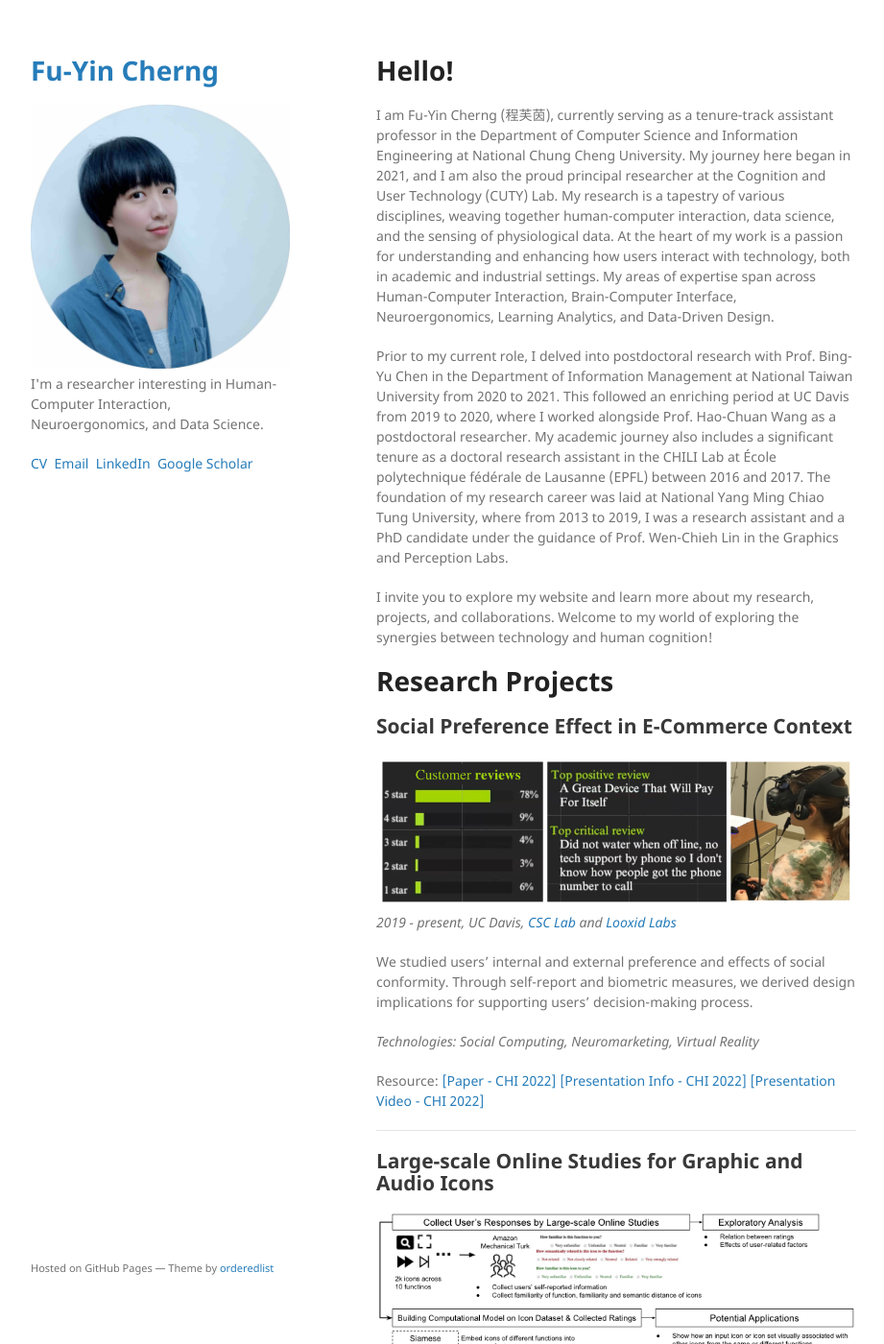
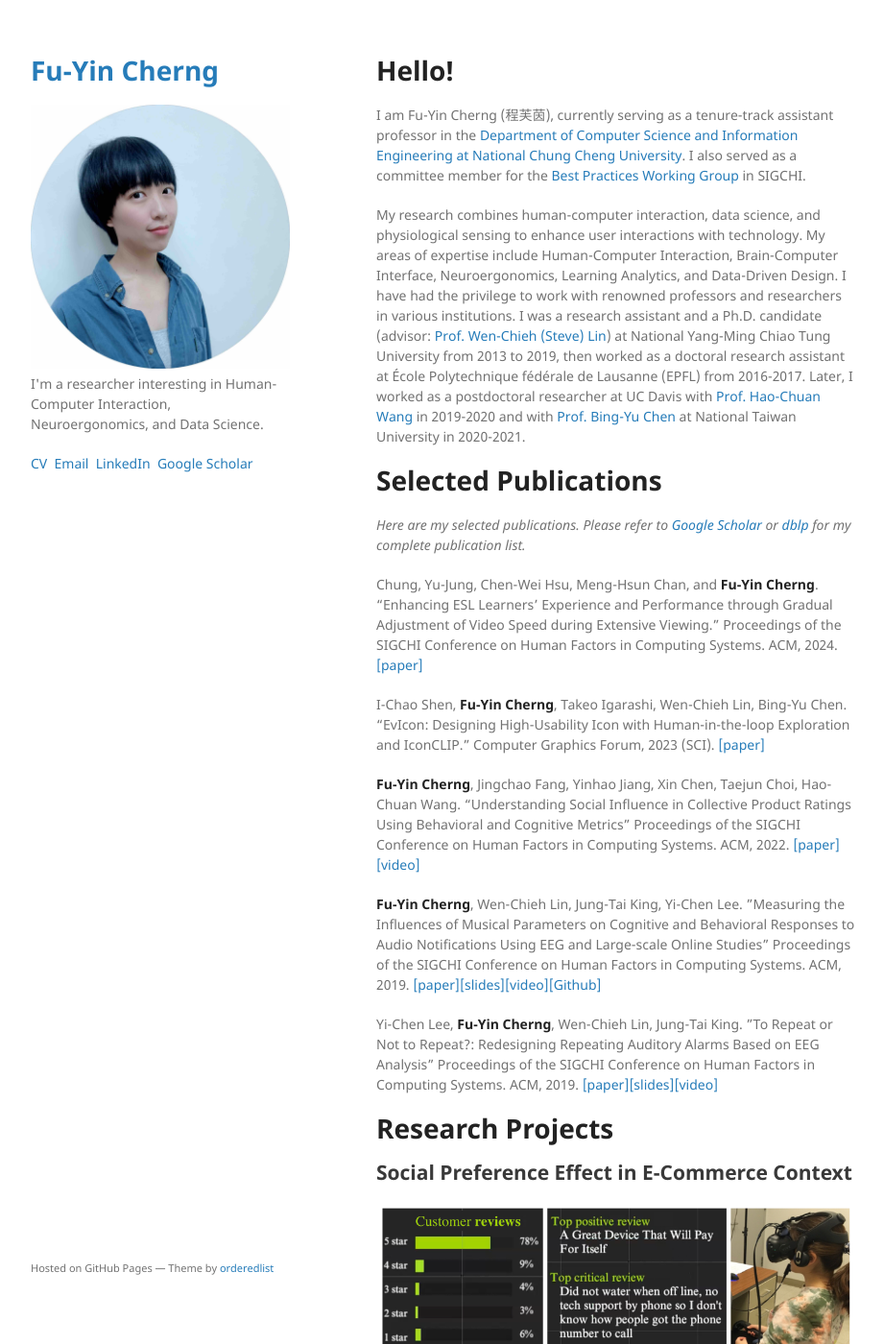
Before and after one commit to FuyinCherng/FuyinCherng.github.io, a Jekyll site: the page built from index.md, in a window 1280 px wide and 1400 px high. Shown: the whole window at 96% size, without its empty margins (178-1099 px from the left). Built offline with Jekyll 4.4.1, drawn with Linux system fonts in a browser that asks for light colours; our own code applies the rules of GitHub Pages for plain Markdown files; some of the changed text lies outside the part shown.

Commit message:
update index

```diff
--- a/index.md
+++ b/index.md
@@ -3,11 +3,25 @@ layout: default
 ---
 
 # Hello!
-I am Fu-Yin Cherng (程芙茵), currently serving as a tenure-track assistant professor in the Department of Computer Science and Information Engineering at National Chung Cheng University. My journey here began in 2021, and I am also the proud principal researcher at the Cognition and User Technology (CUTY) Lab. My research is a tapestry of various disciplines, weaving together human-computer interaction, data science, and the sensing of physiological data. At the heart of my work is a passion for understanding and enhancing how users interact with technology, both in academic and industrial settings. My areas of expertise span across Human-Computer Interaction, Brain-Computer Interface, Neuroergonomics, Learning Analytics, and Data-Driven Design.
+I am Fu-Yin Cherng (程芙茵), currently serving as a tenure-track assistant professor in the [Department of Computer Science and Information Engineering at National Chung Cheng University](https://cs.ccu.edu.tw/?Lang=en).
+I also served as a committee member for the [Best Practices Working Group](https://sigchi.org/people/all-committees/) in SIGCHI.
 
-Prior to my current role, I delved into postdoctoral research with Prof. Bing-Yu Chen in the Department of Information Management at National Taiwan University from 2020 to 2021. This followed an enriching period at UC Davis from 2019 to 2020, where I worked alongside Prof. Hao-Chuan Wang as a postdoctoral researcher. My academic journey also includes a significant tenure as a doctoral research assistant in the CHILI Lab at École polytechnique fédérale de Lausanne (EPFL) between 2016 and 2017. The foundation of my research career was laid at National Yang Ming Chiao Tung University, where from 2013 to 2019, I was a research assistant and a PhD candidate under the guidance of Prof. Wen-Chieh Lin in the Graphics and Perception Labs.
+My research combines human-computer interaction, data science, and physiological sensing to enhance user interactions with technology. My areas of expertise include Human-Computer Interaction, Brain-Computer Interface, Neuroergonomics, Learning Analytics, and Data-Driven Design.
+I have had the privilege to work with renowned professors and researchers in various institutions. I was a research assistant and a Ph.D. candidate (advisor: [Prof. Wen-Chieh (Steve) Lin](https://gpl.cs.nctu.edu.tw/members/)) at National Yang-Ming Chiao Tung University from 2013 to 2019, then worked as a doctoral research assistant at École Polytechnique fédérale de Lausanne (EPFL) from 2016-2017. Later, I worked as a postdoctoral researcher at UC Davis with [Prof. Hao-Chuan Wang](https://www.haochuanwang.info/) in 2019-2020 and with [Prof. Bing-Yu Chen](http://graphics.im.ntu.edu.tw/~robin/) at National Taiwan University in 2020-2021.
 
-I invite you to explore my website and learn more about my research, projects, and collaborations. Welcome to my world of exploring the synergies between technology and human cognition!
+
+# Selected Publications
+_Here are my selected publications. Please refer to [Google Scholar](https://scholar.google.com.hk/citations?user=RNihHkMAAAAJ&hl=zh-TW) or [dblp](https://dblp.org/pers/c/Cherng:Fu=Yin.html) for my complete publication list._
+
+Chung, Yu-Jung, Chen-Wei Hsu, Meng-Hsun Chan, and **Fu-Yin Cherng**. "Enhancing ESL Learners’ Experience and Performance through Gradual Adjustment of Video Speed during Extensive Viewing." Proceedings of the SIGCHI Conference on Human Factors in Computing Systems. ACM, 2024. [[paper]]()
+
+I-Chao Shen, **Fu-Yin Cherng**, Takeo Igarashi, Wen-Chieh Lin, Bing-Yu Chen. "EvIcon: Designing High-Usability Icon with Human-in-the-loop Exploration and IconCLIP." Computer Graphics Forum, 2023 (SCI). [[paper]](https://onlinelibrary.wiley.com/doi/10.1111/cgf.14924)
+
+**Fu-Yin Cherng**, Jingchao Fang, Yinhao Jiang, Xin Chen, Taejun Choi, Hao-Chuan Wang. "Understanding Social Influence in Collective Product Ratings Using Behavioral and Cognitive Metrics" Proceedings of the SIGCHI Conference on Human Factors in Computing Systems. ACM, 2022. [[paper]](https://dl.acm.org/doi/10.1145/3491102.3517726)[[video]](https://www.youtube.com/watch?v=TTcGIK-l7TE)
+
+**Fu-Yin Cherng**, Wen-Chieh Lin, Jung-Tai King, Yi-Chen Lee. ”Measuring the Influences of Musical Parameters on Cognitive and Behavioral Responses to Audio Notifications Using EEG and Large-scale Online Studies” Proceedings of the SIGCHI Conference on Human Factors in Computing Systems. ACM, 2019. [[paper]](https://dl.acm.org/citation.cfm?id=3300639)[[slides]](docs/CHI19_MusicalParameters.pdf)[[video]](https://www.youtube.com/watch?v=_uW_ibwi3Qs)[[Github]](https://github.com/FuyinCherng/CHI18_EEGAudioNoti)
+
+Yi-Chen Lee, **Fu-Yin Cherng**, Wen-Chieh Lin, Jung-Tai King. ”To Repeat or Not to Repeat?: Redesigning Repeating Auditory Alarms Based on EEG Analysis” Proceedings of the SIGCHI Conference on Human Factors in Computing Systems. ACM, 2019. [[paper]](https://dl.acm.org/citation.cfm?id=3300743)[[slides]](docs/CHI19_Repeat.pdf)[[video]](https://www.youtube.com/watch?v=_01LNc2w3XU)
 
 
 # Research Projects
@@ -57,59 +71,3 @@ We designed an online learning website with an interactive commenting system and
 _Technologies: Online Learning, Visualization, Usability Testing, Statistical Analysis_
 
 Resource: [[Paper - Computer Graphics Forum 2017]](https://onlinelibrary.wiley.com/doi/abs/10.1111/cgf.13280)[[Paper - CHI 2015]](https://dl.acm.org/citation.cfm?id=2702349)[[Slides - CHI 2015]](docs/CHI2015_slides.pdf)[[Video - CHI 2015]](https://www.youtube.com/watch?v=X34Xp8NY7dM)
-
-******
-
-## Detect Hidden Training Needs Using Job Advertisements
-![project_vreeg](assets/img/Pro_TraningNeeds.png)
-_2017, EPFL, [Computer-Human Interaction in Learning and Instruction Lab](https://www.epfl.ch/labs/chili/)_
-
-In this project, we analyzed job titles and skills from 600k job ads to understand the changes in requirement of different technical skills.
-Hence, we developed framework to scrap and aggregate job ads (e.g., normalizing job titles from different job ads) from multiple job boards and conducted cross dataset analysis between job ads and Google Trends.
-
-_Technologies: Data Wrangling, Natural Language Processing, Trend Detection_
-
-Resource: [[Report]](docs/JobAdsAnalysis_report.pdf)[[Slides]](docs/DualT_advisory_FuyinCherng.pdf)[[Github - Dataset]](https://github.com/FuyinCherng/Job-Ads-Analysis)[[Github - Scraping Program]](https://github.com/FuyinCherng/job-ads-scrap)
-
-******
-
-## Finding Question Topics in MOOCs Forum by Using Stack Exchange
-![project_vreeg](assets/img/Pro_Tags.png)
-_2016, EPFL, [Computer-Human Interaction in Learning and Instruction Lab](https://www.epfl.ch/labs/chili/)_
-
-We want to detect the topics of questions that are asked most frequently in the discussion forum of Coursera, so we want to use the user-generated tags of the posts in StackExchange to automatically predict the tags of the questions in Coursera.
-We first measured divergence of word distributions between the two platforms using cross-entropy, and KL and JS divergence, and L1 and L2 distance. We achieved mean accuracy of 88% on predicting tags for online posts.
-
-_Technologies: Machine Learning, Multi-label Classifier, Clustering, Word Embedding_
-
-Resource: [[Report]](docs/2016Fall_semesterProject.pdf)[[Github - Document Similarity]](https://github.com/FuyinCherng/doc-similarity)
-
-
-# Skills
-### Knowledge Fields and Research Interests
-Human-computer Interaction, User Experience, Quantitative Methodology, Data-driven Design, Crowdsourcing, Cognitive Psychology, Natural Languages Processing, Machine Learning, Statistical Analysis
-
-### Programming Languages
-C, C++, Java, Python, CSS, HTML, JavaScript, PHP, SQL, R, Matlab, LaTeX, Markdown
-
-### Open-source Libraries
-Keras, PyTorch, Numpy, Pandas, Scikit-learn, Gensim, OpenCV, PIL, Firebase, Jupyter Notebook, Google Cloud Platform, Jekyll, Github, Spark, Apache Hadoop
-
-# Selected Publications
-_Here are my selected publications. Please refer to [Google Scholar](https://scholar.google.com.hk/citations?user=RNihHkMAAAAJ&hl=zh-TW) or [dblp](https://dblp.org/pers/c/Cherng:Fu=Yin.html) for my complete publication list._
-
-I-Chao Shen, **Fu-Yin Cherng**, Takeo Igarashi, Wen-Chieh Lin, Bing-Yu Chen. "EvIcon: Designing High-Usability Icon with Human-in-the-loop Exploration and IconCLIP." Computer Graphics Forum, 2023 (SCI). [[paper]](https://onlinelibrary.wiley.com/doi/10.1111/cgf.14924)
-
-**Fu-Yin Cherng**, Jingchao Fang, Yinhao Jiang, Xin Chen, Taejun Choi, Hao-Chuan Wang. "Understanding Social Influence in Collective Product Ratings Using Behavioral and Cognitive Metrics" Proceedings of the SIGCHI Conference on Human Factors in Computing Systems. ACM, 2022. [[paper]](https://dl.acm.org/doi/10.1145/3491102.3517726)[[video]](https://www.youtube.com/watch?v=TTcGIK-l7TE)
-
-**Fu-Yin Cherng**, Wen-Chieh Lin, Jung-Tai King, Yi-Chen Lee. ”Measuring the Influences of Musical Parameters on Cognitive and Behavioral Responses to Audio Notifications Using EEG and Large-scale Online Studies” Proceedings of the SIGCHI Conference on Human Factors in Computing Systems. ACM, 2019. [[paper]](https://dl.acm.org/citation.cfm?id=3300639)[[slides]](docs/CHI19_MusicalParameters.pdf)[[video]](https://www.youtube.com/watch?v=_uW_ibwi3Qs)[[Github]](https://github.com/FuyinCherng/CHI18_EEGAudioNoti)
-
-Yi-Chen Lee, **Fu-Yin Cherng**, Wen-Chieh Lin, Jung-Tai King. ”To Repeat or Not to Repeat?: Redesigning Repeating Auditory Alarms Based on EEG Analysis” Proceedings of the SIGCHI Conference on Human Factors in Computing Systems. ACM, 2019. [[paper]](https://dl.acm.org/citation.cfm?id=3300743)[[slides]](docs/CHI19_Repeat.pdf)[[video]](https://www.youtube.com/watch?v=_01LNc2w3XU)
-
-**Fu-Yin Cherng**, Wen-Chieh Lin, Jung-Tai King, Yi-Chen Lee. ”Understanding the Influence of Musical Parameters on Cognitive Responses of Audio Notifications” Extended Abstracts of the 2018 CHI Conference on Human Factors in Computing Systems. ACM, 2018. [[paper]](https://dl.acm.org/citation.cfm?id=3188572)[[poster]](docs/poster_LBW18_final.pdf)
-
-**Fu-Yin Cherng**, Wen-Chieh Lin, Jung-Tai King, Yi-Chen Lee. ”An EEG-based Approach for Evaluating Graphic Icons from the Perspective of Semantic Distance” Proceedings of the SIGCHI Conference on Human Factors in Computing Systems. ACM, 2016 **(Honorable Mention Award, 4% of over 2,000 submissions)**. [[paper]](https://dl.acm.org/citation.cfm?id=2858133)[[slides]](docs/CHI2016_slides.pdf)[[video]](https://www.youtube.com/watch?v=ElV_1hyAsm8)
-
-Yi-Chieh Lee, Wen-Chieh Lin, **Fu-Yin Cherng**, Hao-Chuan Wang, Ching-Ying Sung, Jung-Tai King. ”Using Time-Anchored Peer Commenting to Enhance Social Interaction in Online Educational Videos” Proceedings of the SIGCHI Conference on Human Factors in Computing Systems. ACM, 2015 [[paper]](https://dl.acm.org/citation.cfm?id=2702349)[[slides]](docs/CHI2015_slides.pdf)[[video]](https://www.youtube.com/watch?v=X34Xp8NY7dM)
-
-Yi-Chieh Lee, Wen-Chieh Lin, Jung-Tai King, Li-Wei Ko, Yu-Ting Huang, **Fu-Yin Cherng**. ”An EEG-based Approach for Evaluating Audio Notifications under Ambient Sounds” Proceedings of the SIGCHI Conference on Human Factors in Computing Systems. ACM, 2014 **(Honorable Mention Award, 5% of over 2,000 submissions)**. [[paper]](https://dl.acm.org/citation.cfm?id=2557076)[[video]](https://www.youtube.com/watch?v=XkH5CWVpvws)
```
Also changed, not shown: backup_index_2023.md (added, +119 -0 lines).
